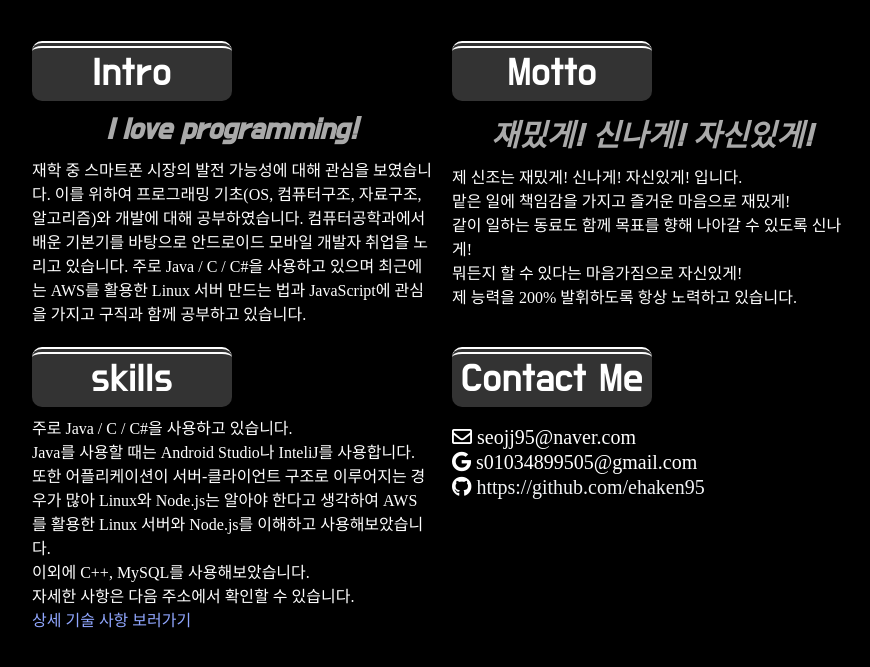
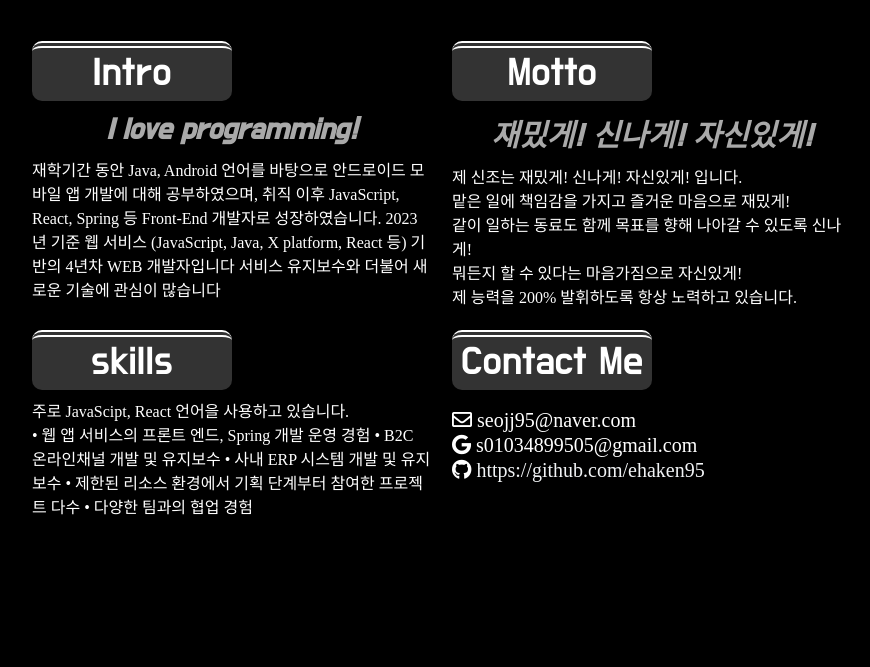
Before and after one commit to seosungjoon/seosungjoon.github.io, a Jekyll site: the page built from index.html, in a window 1280 px wide and 900 px high, scrolled down 2262 px, cut to the strip 98-765 px from the top of the window. Shown: the whole strip, without its empty margins (208-1078 px from the left). Built offline with Jekyll 4.4.1, drawn with Linux system fonts in a browser that asks for light colours; nearby versions of some CDN libraries.

Commit message:
[수정]
-리뉴얼 전까지 노후화정보 비활성화
-home 문구 직장인ver 최신화
-포트폴리오 사이트 전면 개편 예정(React)

```diff
--- a/_layouts/main.html
+++ b/_layouts/main.html
@@ -28,9 +28,10 @@
     <h1 class="sub-title">Intro</h1>
     <p class="summary-words">
       <span class="word-em">I love programming!</span>
-      재학 중 스마트폰 시장의 발전 가능성에 대해 관심을 보였습니다. 이를 위하여 프로그래밍 기초(OS, 컴퓨터구조, 자료구조, 알고리즘)와
-      개발에 대해 공부하였습니다. 컴퓨터공학과에서 배운 기본기를 바탕으로 안드로이드 모바일 개발자 취업을 노리고 있습니다.
-      주로 Java / C / C#을 사용하고 있으며 최근에는 AWS를 활용한 Linux 서버 만드는 법과 JavaScript에 관심을 가지고 구직과 함께 공부하고 있습니다.
+      재학기간 동안 Java, Android 언어를 바탕으로 안드로이드 모바일 앱 개발에 대해 공부하였으며,
+      취직 이후 JavaScript, React, Spring 등 Front-End 개발자로 성장하였습니다.
+      2023년 기준 웹 서비스 (JavaScript, Java, X platform, React 등) 기반의 4년차 WEB 개발자입니다
+      서비스 유지보수와 더불어 새로운 기술에 관심이 많습니다
     </p>
   </div>
   <div class="summary">
@@ -47,13 +48,12 @@
   <div class="summary">
     <h1 class="sub-title">skills</h1>
     <p class="summary-words">
-      주로 Java / C / C#을 사용하고 있습니다.<br>
-      Java를 사용할 때는 Android Studio나 InteliJ를 사용합니다.<br>
-      또한 어플리케이션이 서버-클라이언트 구조로 이루어지는 경우가 많아 Linux와 Node.js는 알아야 한다고 생각하여
-      AWS를 활용한 Linux 서버와 Node.js를 이해하고 사용해보았습니다.<br>
-      이외에 C++, MySQL를 사용해보았습니다.<br>
-      자세한 사항은 다음 주소에서 확인할 수 있습니다.<br>
-      <a class="word-link" href="category/skills" style="color: #91a7ff">상세 기술 사항 보러가기</a>
+      주로 JavaScipt, React 언어을 사용하고 있습니다.<br>
+      • 웹 앱 서비스의 프론트 엔드, Spring 개발 운영 경험
+      • B2C 온라인채널 개발 및 유지보수
+      • 사내 ERP 시스템 개발 및 유지보수
+      • 제한된 리소스 환경에서 기획 단계부터 참여한 프로젝트 다수
+      • 다양한 팀과의 협업 경험
     </p>
   </div>
   <div class="summary">
--- a/category/skills.html
+++ b/category/skills.html
@@ -1,5 +1,6 @@
----
+<!-- ---
 layout: category
 title: skills
 category: skills
 ---
+ -->
```
Also changed, not shown: _data/profile.yml (+5 -2 lines).
